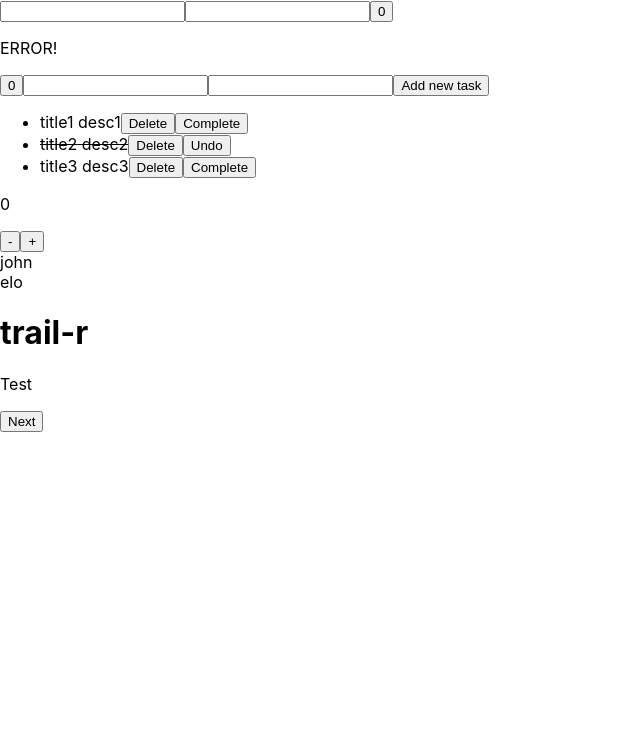
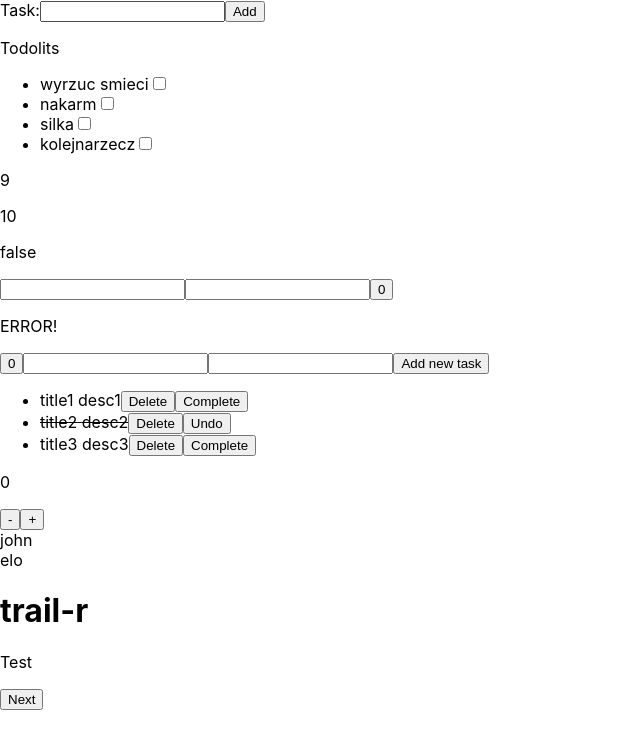
Before and after one commit to piotrwita/trail-r, a React (Create React App) app: page / in a window 1280 px wide. Shown: the top 748 px of the page, without its empty margins (0-640 px from the left). Built offline with nearby package versions, Linux system fonts and the light colour scheme; no server answers; the HTML template or start-up script is replaced by a standard one.

Commit message:
Add Form.tsx

```diff
--- a/src/App.tsx
+++ b/src/App.tsx
@@ -7,9 +7,13 @@ import { TasksList } from './components/TasksList';
 import { Counter } from './components/Counter';
 import { RequestApi } from './components/ReqestApi';
 import { Add } from './components/Add';
+import { Variables } from './components/Variables';
+import {Form} from './components/Form';
 function App() {
   return (
       <>
+          <Form/>
+          <Variables/>
           <Add/>
           <RequestApi/>
           <Counter/>
--- /dev/null
+++ b/src/components/Form.tsx
@@ -0,0 +1,40 @@
+import {useRef, useState} from "react";
+import {tasks as tasksData} from "../data/tasks";
+
+export function Form() {
+    const temptasks : string[] = [
+        'wyrzuc smieci',
+        'nakarm',
+        'silka'
+    ];
+
+    const [tasks, setTasks] = useState(temptasks);
+
+
+    tasks.push('kolejnarzecz');
+    const taskRef = useRef<HTMLInputElement | null>(null);
+    const handleTaskAdd = (name:string) => {
+        //event.preventDefault();
+        tasks.push(name);
+        setTasks(tasks);
+    };
+
+    return (
+        <form className='container' autoComplete='off'>
+            <label htmlFor='name'>Task:</label>
+            <input type='text' id='name' ref={taskRef}></input>
+            <button onClick={()=> handleTaskAdd(taskRef.current?.value ?? 'a')}>Add</button>
+            <p>Todolits</p>
+            <ul className='tasks'>
+                    {tasks.map((name, index) => (
+                        <li key={index}>
+                            <label htmlFor={name}>{name}</label>
+                            <input type='checkbox' id={name} name={name}></input>
+                        </li>
+            ))}
+
+        </ul>
+</form>
+)
+
+}
--- /dev/null
+++ b/src/components/Variables.tsx
@@ -0,0 +1,24 @@
+import {useRef, useState} from "react";
+
+export function Variables() {
+    let test: string | number;
+    test = 8;
+    test = 'test';
+    test = 9;
+
+
+//http://localhost:3000/index.html?discount=false
+    const urlParam = new URLSearchParams(window.location.search).get('discount') === 'true';
+
+    const calculate = (val1 :number, hasDiscount:boolean ) => {
+        return hasDiscount ? val1 * 0.8 : val1;
+    };
+
+    return (
+        <>
+            <p>{test}</p>
+            <p>{calculate(10, urlParam)}</p>
+            <p>{urlParam ? 'true' : 'false'}</p>
+        </>
+    )
+}
```
